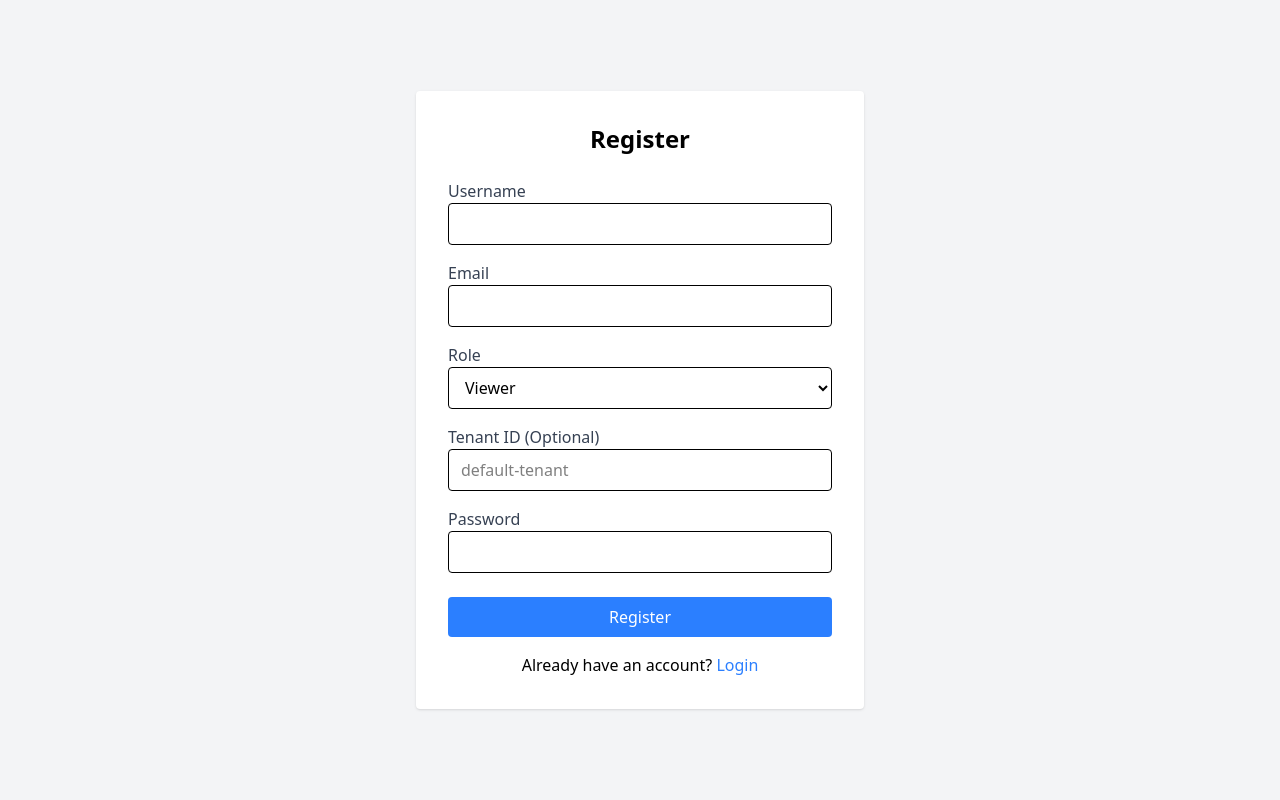
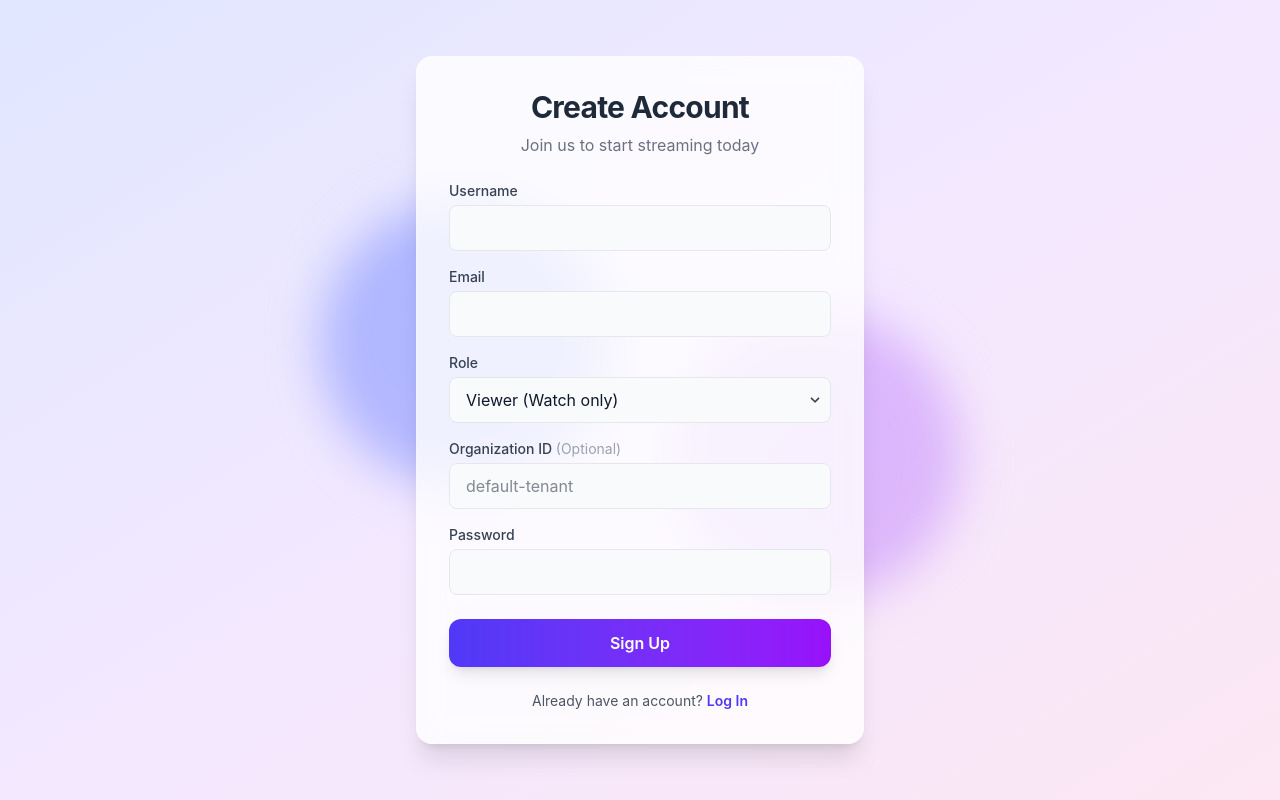
Before and after one commit to DUMPTY-900/Video-Streaming-Processing-App-Pulsegen-Technologies, a React app in the folder frontend/: page /register in a window 1280 px wide. Built offline with nearby package versions, Linux system fonts and the light colour scheme; no server answers; the HTML template or start-up script is replaced by a standard one.

Commit message:
feat: UI Overhaul - Glassmorphism, Premium Cards, and Fonts

```diff
--- a/frontend/src/index.css
+++ b/frontend/src/index.css
@@ -1 +1,34 @@
 @import "tailwindcss";
+
+@theme {
+    --font-sans: 'Inter', system-ui, sans-serif;
+    --color-primary: #6366f1;
+    /* Indigo 500 */
+    --color-primary-hover: #4f46e5;
+    /* Indigo 600 */
+}
+
+@import url('https://fonts.googleapis.com/css2?family=Inter:wght@300;400;500;600;700&display=swap');
+
+body {
+    font-family: var(--font-sans);
+    @apply bg-slate-50 text-slate-900;
+    -webkit-font-smoothing: antialiased;
+}
+
+/* Custom Scrollbar */
+::-webkit-scrollbar {
+    width: 8px;
+}
+
+::-webkit-scrollbar-track {
+    background: transparent;
+}
+
+::-webkit-scrollbar-thumb {
+    @apply bg-slate-300 rounded-full;
+}
+
+::-webkit-scrollbar-thumb:hover {
+    @apply bg-slate-400;
+}
--- a/frontend/src/pages/Register.tsx
+++ b/frontend/src/pages/Register.tsx
@@ -38,74 +38,98 @@ const Register = () => {
     };
 
     return (
-        <div className="flex justify-center items-center h-screen bg-gray-100">
-            <div className="w-full max-w-md bg-white p-8 rounded shadow">
-                <h2 className="text-2xl font-bold mb-6 text-center">Register</h2>
-                {error && <div className="bg-red-100 text-red-700 p-3 rounded mb-4">{error}</div>}
-                <form onSubmit={handleSubmit}>
-                    {/* Fields */}
-                    <div className="mb-4">
-                        <label className="block text-gray-700">Username</label>
+        <div className="flex justify-center items-center min-h-screen bg-linear-to-br from-indigo-100 via-purple-100 to-pink-100 relative overflow-hidden py-10">
+            {/* Decoration Blobs */}
+            <div className="absolute bottom-1/4 right-1/4 w-72 h-72 bg-purple-300 rounded-full mix-blend-multiply filter blur-xl opacity-70 animate-blob"></div>
+            <div className="absolute top-1/4 left-1/4 w-72 h-72 bg-indigo-300 rounded-full mix-blend-multiply filter blur-xl opacity-70 animate-blob animation-delay-2000"></div>
+
+            <div className="w-full max-w-md bg-white/80 backdrop-blur-md p-8 rounded-2xl shadow-xl border border-white/20 relative z-10">
+                <div className="mb-6 text-center">
+                    <h2 className="text-3xl font-bold text-gray-800 tracking-tight">Create Account</h2>
+                    <p className="text-gray-500 mt-2">Join us to start streaming today</p>
+                </div>
+
+                {error && (
+                    <div className="bg-red-50 border-l-4 border-red-500 text-red-700 p-4 rounded mb-6 text-sm">
+                        <p>{error}</p>
+                    </div>
+                )}
+
+                <form onSubmit={handleSubmit} className="space-y-4">
+                    {/* Username */}
+                    <div>
+                        <label className="block text-sm font-medium text-gray-700 mb-1">Username</label>
                         <input
                             type="text"
-                            className="w-full px-3 py-2 border rounded"
+                            className="w-full px-4 py-2.5 bg-gray-50 border border-gray-200 rounded-lg focus:ring-2 focus:ring-indigo-500 focus:border-transparent transition outline-none"
                             value={username}
                             onChange={(e) => setUsername(e.target.value)}
                             required
                         />
                     </div>
-                    <div className="mb-4">
-                        <label className="block text-gray-700">Email</label>
+                    {/* Email */}
+                    <div>
+                        <label className="block text-sm font-medium text-gray-700 mb-1">Email</label>
                         <input
                             type="email"
-                            className="w-full px-3 py-2 border rounded"
+                            className="w-full px-4 py-2.5 bg-gray-50 border border-gray-200 rounded-lg focus:ring-2 focus:ring-indigo-500 focus:border-transparent transition outline-none"
                             value={email}
                             onChange={(e) => setEmail(e.target.value)}
                             required
                         />
                     </div>
-                    <div className="mb-4">
-                        <label className="block text-gray-700">Role</label>
-                        <select
-                            className="w-full px-3 py-2 border rounded"
-                            value={role}
-                            onChange={(e) => setRole(e.target.value)}
-                        >
-                            <option value="viewer">Viewer</option>
-                            <option value="editor">Editor</option>
-                            <option value="admin">Admin</option>
-                        </select>
+                    {/* Role */}
+                    <div>
+                        <label className="block text-sm font-medium text-gray-700 mb-1">Role</label>
+                        <div className="relative">
+                            <select
+                                className="w-full px-4 py-2.5 bg-gray-50 border border-gray-200 rounded-lg focus:ring-2 focus:ring-indigo-500 focus:border-transparent transition outline-none appearance-none"
+                                value={role}
+                                onChange={(e) => setRole(e.target.value)}
+                            >
+                                <option value="viewer">Viewer (Watch only)</option>
+                                <option value="editor">Editor (Can Upload)</option>
+                                <option value="admin">Admin (Full Access)</option>
+                            </select>
+                            <div className="pointer-events-none absolute inset-y-0 right-0 flex items-center px-2 text-gray-700">
+                                <svg className="fill-current h-4 w-4" xmlns="http://www.w3.org/2000/svg" viewBox="0 0 20 20"><path d="M9.293 12.95l.707.707L15.657 8l-1.414-1.414L10 10.828 5.757 6.586 4.343 8z" /></svg>
+                            </div>
+                        </div>
                     </div>
-                    <div className="mb-4">
-                        <label className="block text-gray-700">Tenant ID (Optional)</label>
+                    {/* Tenant */}
+                    <div>
+                        <label className="block text-sm font-medium text-gray-700 mb-1">Organization ID <span className="text-gray-400 font-normal">(Optional)</span></label>
                         <input
                             type="text"
-                            className="w-full px-3 py-2 border rounded"
+                            className="w-full px-4 py-2.5 bg-gray-50 border border-gray-200 rounded-lg focus:ring-2 focus:ring-indigo-500 focus:border-transparent transition outline-none"
                             value={tenantId}
                             onChange={(e) => setTenantId(e.target.value)}
                             placeholder="default-tenant"
                         />
                     </div>
-                    <div className="mb-6">
-                        <label className="block text-gray-700">Password</label>
+                    {/* Password */}
+                    <div>
+                        <label className="block text-sm font-medium text-gray-700 mb-1">Password</label>
                         <input
                             type="password"
-                            className="w-full px-3 py-2 border rounded"
+                            className="w-full px-4 py-2.5 bg-gray-50 border border-gray-200 rounded-lg focus:ring-2 focus:ring-indigo-500 focus:border-transparent transition outline-none"
                             value={password}
                             onChange={(e) => setPassword(e.target.value)}
                             required
                         />
                     </div>
+
                     <button
                         type="submit"
                         disabled={loading}
-                        className={`w-full text-white py-2 rounded ${loading ? 'bg-gray-400' : 'bg-blue-500 hover:bg-blue-600'}`}
+                        className={`w-full text-white py-3 rounded-xl font-semibold shadow-lg transition duration-200 transform hover:-translate-y-0.5 mt-2 ${loading ? 'bg-gray-400 cursor-not-allowed' : 'bg-gradient-to-r from-indigo-600 to-purple-600 hover:shadow-indigo-500/30'
+                            }`}
                     >
-                        {loading ? 'Registering...' : 'Register'}
+                        {loading ? 'Creating Account...' : 'Sign Up'}
                     </button>
                 </form>
-                <p className="mt-4 text-center">
-                    Already have an account? <Link to="/login" className="text-blue-500">Login</Link>
+                <p className="mt-6 text-center text-gray-600 text-sm">
+                    Already have an account? <Link to="/login" className="text-indigo-600 font-semibold hover:text-indigo-700 transition">Log In</Link>
                 </p>
             </div>
         </div>
```
Also changed, not shown: frontend/src/pages/Dashboard.tsx (+91 -30 lines).
